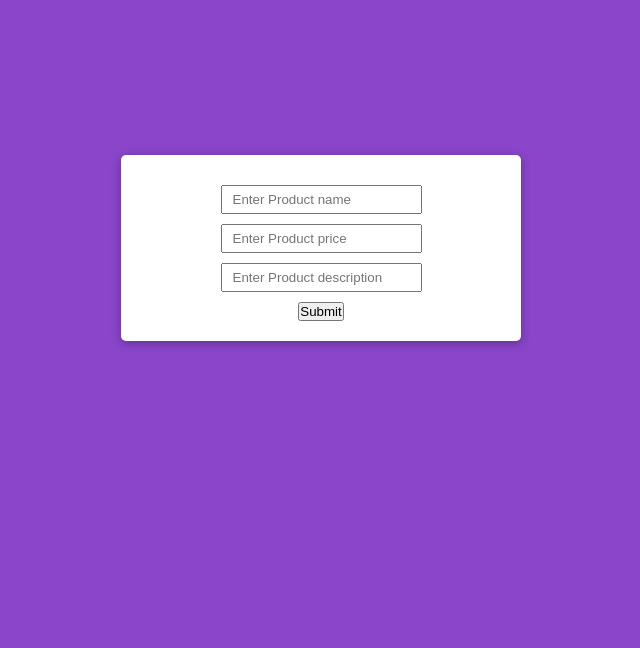
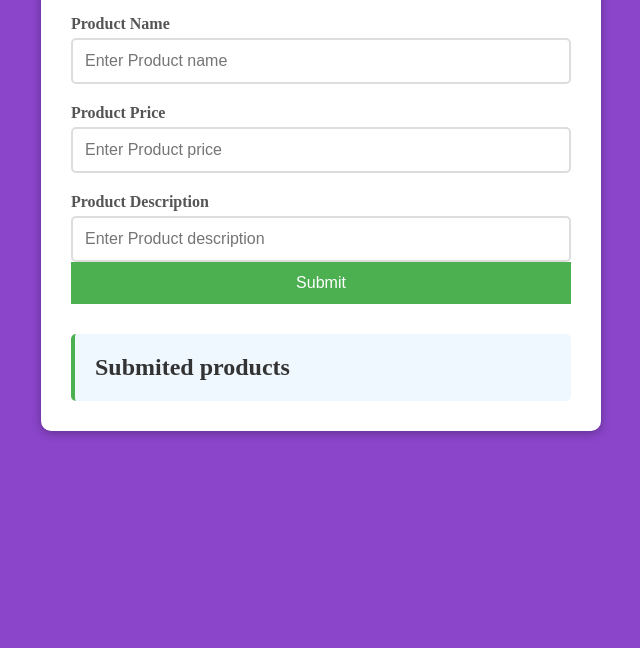
Before and after one commit to ahmedibrahim108/mean-stack-NTI-tasks, a plain HTML site: page js/day1/task/index.html in a window 1280 px wide. Shown: the part 152-800 px from the top of the page, without its empty margins (319-959 px from the left). Drawn offline with Linux system fonts and the light colour scheme.

Commit message:
adding style to the page

```diff
--- a/js/day1/task/index.html
+++ b/js/day1/task/index.html
@@ -10,18 +10,42 @@
   </head>
   <body>
     <div class="container">
-      <input type="text" placeholder="Enter Product name" id="Product_name" />
-      <input type="text" placeholder="Enter Product price" id="Product_price" />
-      <input
-        type="text"
-        placeholder="Enter Product description"
-        id="Product_description"
-      />
+      <h1>Product Information form</h1>
 
-      <button id="btn" onclick="whenSubmited()">Submit</button>
+      <section>
+        <div class="form-group">
+          <label for="product_name">Product Name</label>
+          <input
+            type="text"
+            placeholder="Enter Product name"
+            id="Product_name"
+            required
+          />
+        </div>
+        <div class="form-group">
+          <label for="product-price">Product Price</label>
+          <input
+            type="number"
+            placeholder="Enter Product price"
+            id="Product_price"
+            required
+          />
+        </div>
+        <div class="product-descriptin">
+          <label for="product-description">Product Description</label>
+          <input
+            type="text"
+            placeholder="Enter Product description"
+            id="Product_description"
+          />
+        </div>
+        <button id="btn" onclick="whenSubmited()">Submit</button>
+      </section>
 
-      <p id="par1"></p>
-      <p id="par1"></p>
+      <div class="output">
+        <h2>Submited products</h2>
+        <p id="par1" class="product-info"></p>
+      </div>
     </div>
   </body>
 </html>
--- a/js/day1/task/main.js
+++ b/js/day1/task/main.js
@@ -1,4 +1,5 @@
 const para = document.getElementById("par1");
+let storedData = " ";
 
 function whenSubmited() {
   const productName = document.getElementById("Product_name").value;
@@ -7,17 +8,16 @@ function whenSubmited() {
     "Product_description"
   ).value;
 
-  console.log(
-    `Name: ${productName} price: ${productPrice} description ${productDescription}`
-  );
+  storedData = `Name: ${productName} price: ${productPrice} description ${productDescription}`;
+  console.log(storedData);
 
-  para.innerText = `Name: ${productName} price: ${productPrice} description ${productDescription}`;
+  para.innerText = storedData;
 
   // document.write(
   //   ` <h1>Name: ${productName} price: ${productPrice} description ${productDescription} </h1>`
   // );
 
   // window.alert(
-  //   `Name: ${productName} price: ${productPrice} description ${productDescription}`
+  //   storedData
   // );
 }
--- a/js/day1/task/style.css
+++ b/js/day1/task/style.css
@@ -5,32 +5,84 @@
 }
 
 body {
-  display: flex;
+  max-width: 600px;
+  margin: 50px auto;
+  padding: 20px;
+
+  /* display: flex;
   align-items: center;
   justify-content: center;
-  min-height: 100vh;
+  min-height: 100vh; */
   background-color: rgba(117, 35, 193, 0.842);
 }
 
 .container {
   background-color: #fff;
   box-shadow: 0 2px 10px rgba(0, 0, 0, 0.3);
-  width: 400px;
-  border-radius: 5px;
-  padding: 20 30px;
+  border-radius: 10px;
+  padding: 30px;
 
-  display: flex;
+  /* display: flex;
   flex-direction: column;
   align-items: center;
   justify-content: center;
-  gap: 10px;
+  gap: 10px; */
+}
+
+h1 {
+  color: #333;
+  text-align: center;
+  margin-bottom: 30px;
+}
+
+.form-group {
+  margin-bottom: 20px;
+}
+
+label {
+  display: block;
+  margin-bottom: 5px;
+  font-weight: bold;
+  color: #555;
 }
 
 input {
-  display: block;
-  padding: 5px 10px;
+  width: 100%;
+  border: 2px solid #ddd;
+  border-radius: 5px;
+  font-size: 16px;
+  padding: 12px;
 }
 
-input:first-child {
+input:focus {
+  outline: none;
+  border-color: #4caf50;
+}
+
+button {
+  background-color: #4caf50;
+  color: #fff;
+  padding: 12px 30px;
+  border: none;
+  cursor: pointer;
+  font-size: 16px;
+  width: 100%;
+}
+
+button:hover {
+  background-color: #45a049;
+}
+
+.output {
   margin-top: 30px;
+  padding: 20px;
+  background-color: #f0f8ff;
+  border-left: 4px solid #4caf50;
+  border-radius: 5px;
+  min-height: 50px;
 }
+
+.output h2 {
+  color: #333;
+  margin-top: 0;
+}
```
